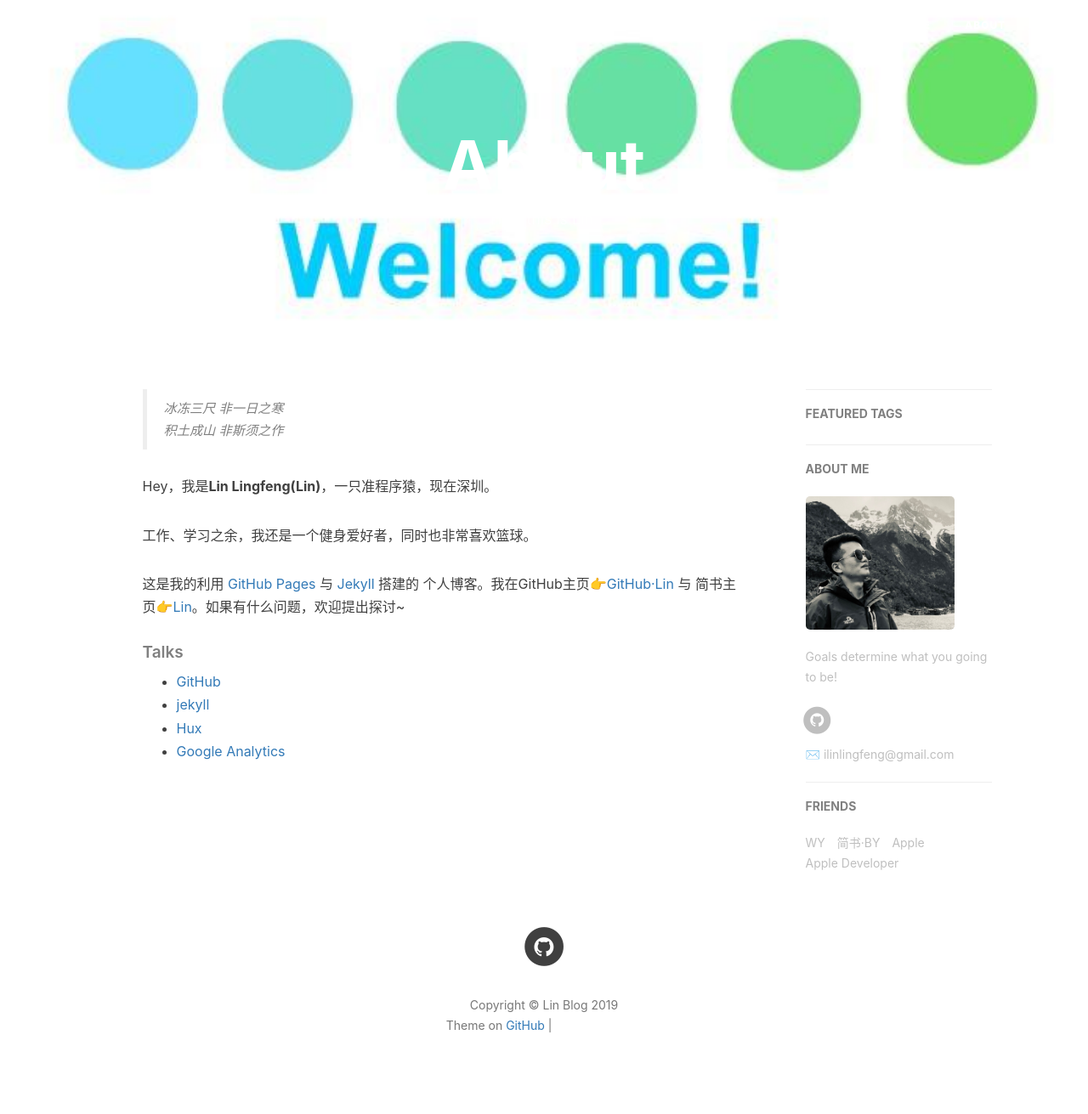
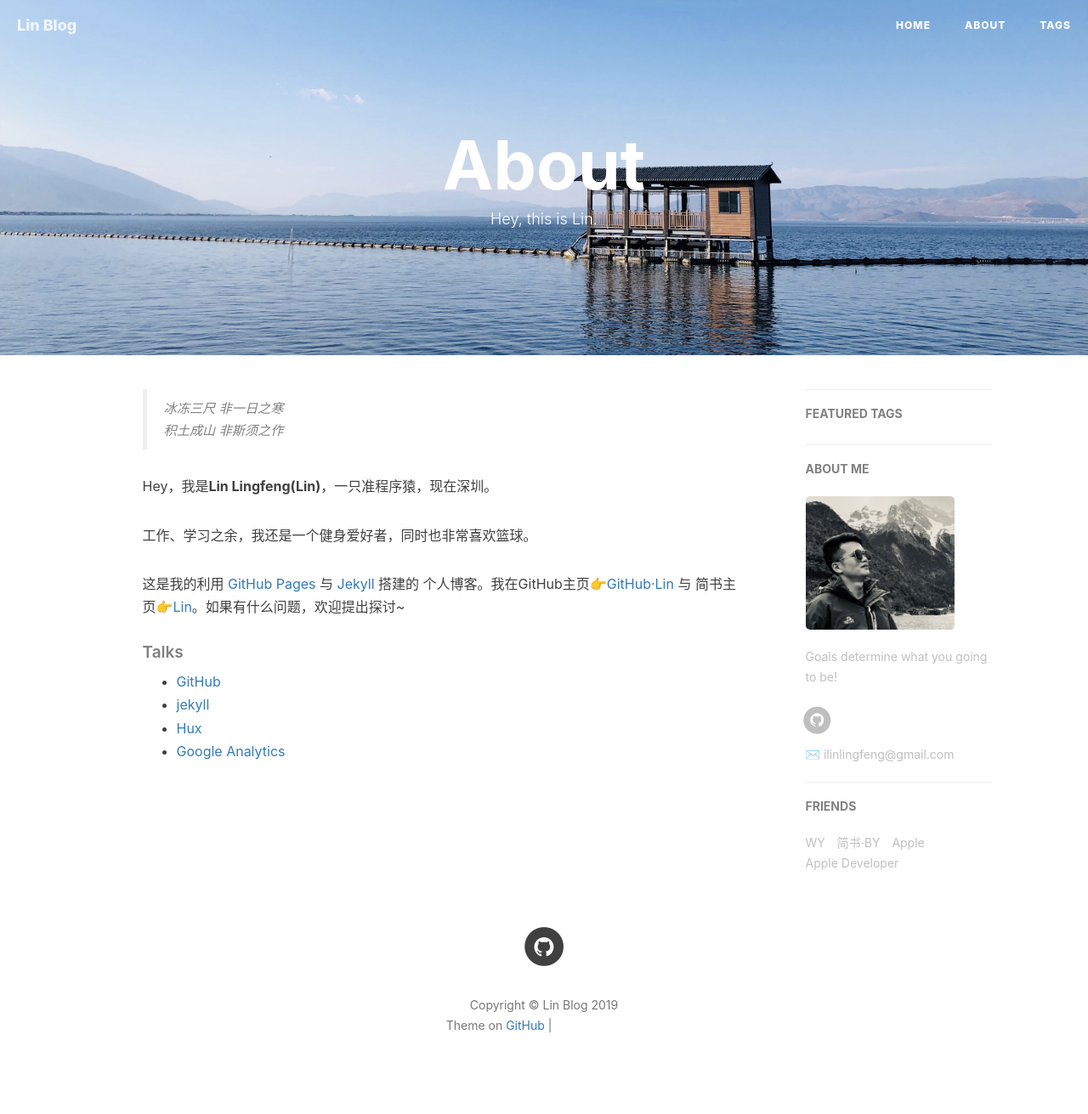
Before and after one commit to linrio/linlingfeng.github.io, a Jekyll site: the page built from about.html, in a window 1280 px wide. Shown: the whole page at 85% size. Built offline with Jekyll 4.4.1, drawn with Linux system fonts in a browser that asks for light colours; nearby versions of some CDN libraries; comment, search, counter and statistics services are not loaded; grey boxes are pictures that could not be loaded.

Commit message:
Update about.html

```diff
--- a/about.html
+++ b/about.html
@@ -2,7 +2,7 @@
 layout: page
 title: "About"
 description: "Hey, this is Lin."
-header-img: "img/welcome-1.jpg"
+header-img: "img/erhai-house.jpg"
 ---
 
 <!-- Language Selector -->
```
